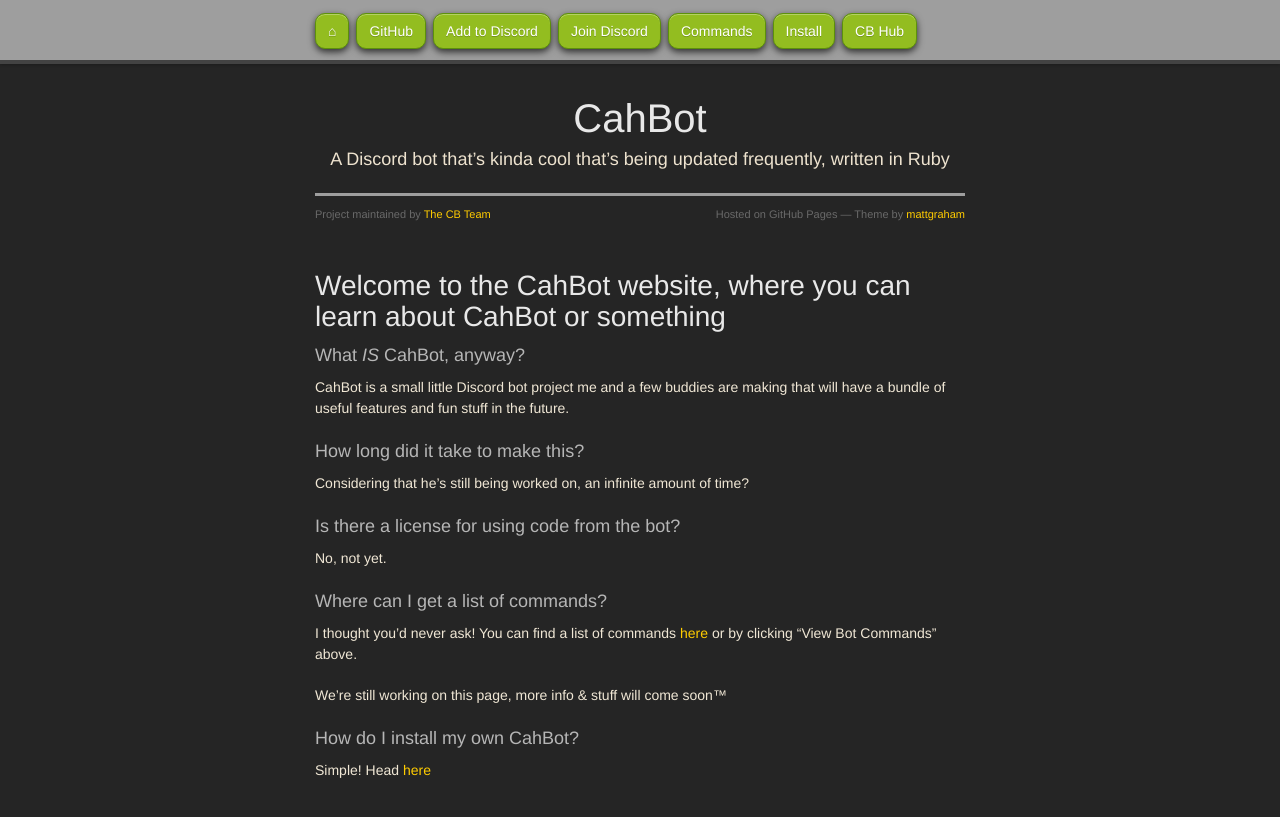
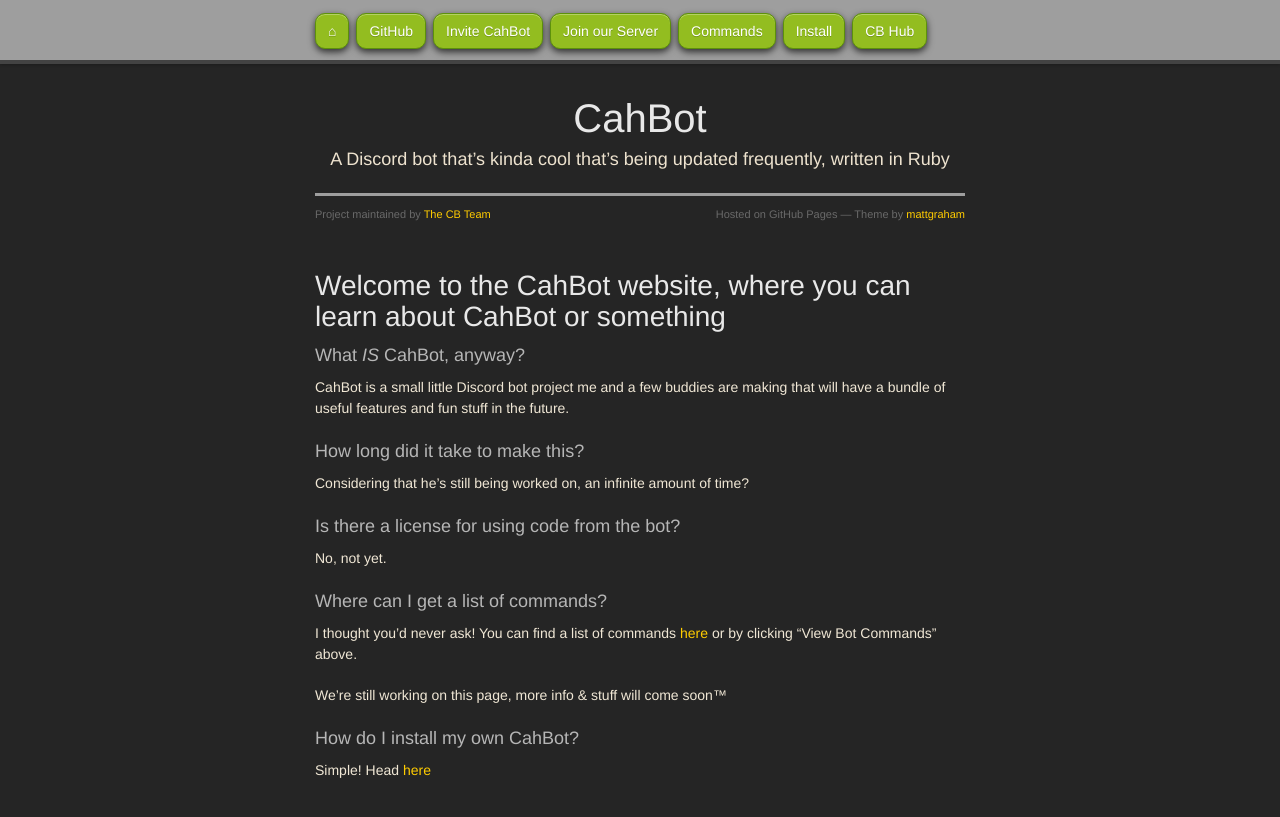
Before and after one commit to CahBots/cahbot, a Jekyll site: the page built from index.md, in a window 1280 px wide. Shown: the top 817 px of the page. Built offline with Jekyll 4.4.1, drawn with Linux system fonts in a browser that asks for light colours; nearby versions of some CDN libraries; some web fonts are replaced.

Commit message:
Update main.html

```diff
--- a/_layouts/main.html
+++ b/_layouts/main.html
@@ -33,8 +33,8 @@
         <nav>
           <li class="fork"><a href="{{ site.url }}">⌂</a></li>
           <li class="fork"><a href="https://github.com/cahbots/cahbot">GitHub</a></li>
-          <li class="fork"><a href="http://invite.cahbot.pro">Add to Discord</a></li>
-          <li class="fork"><a href="http://discord.cahbot.pro">Join Discord</a></li>
+          <li class="fork"><a href="http://invite.cahbot.pro">Invite CahBot</a></li>
+          <li class="fork"><a href="http://discord.cahbot.pro">Join our Server</a></li>
           <li class="fork"><a href="commands">Commands</a></li>
           <li class="fork"><a href="install">Install</a></li>
           <li class="fork"><a href="http://cahbot.pro">CB Hub</a></li>
```
